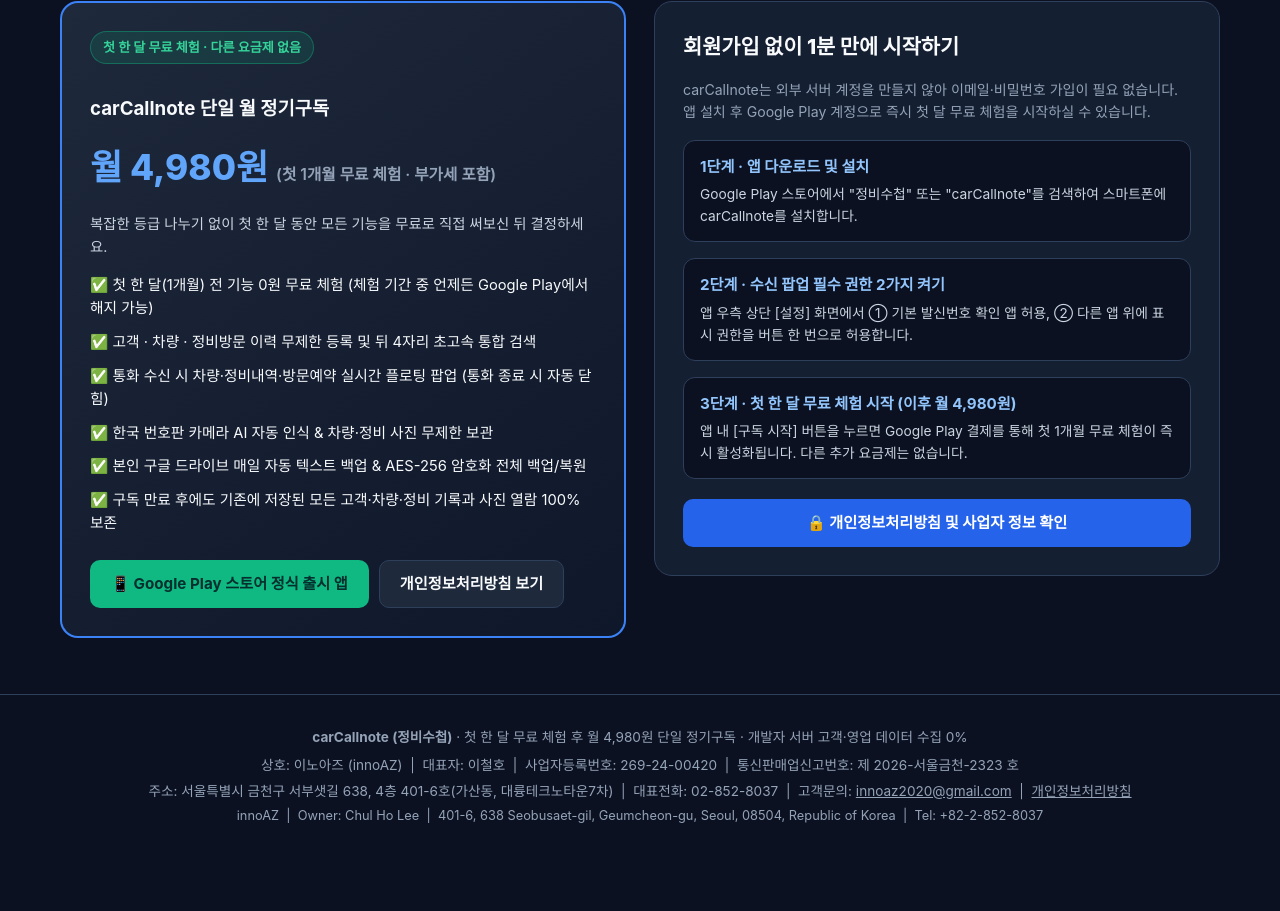
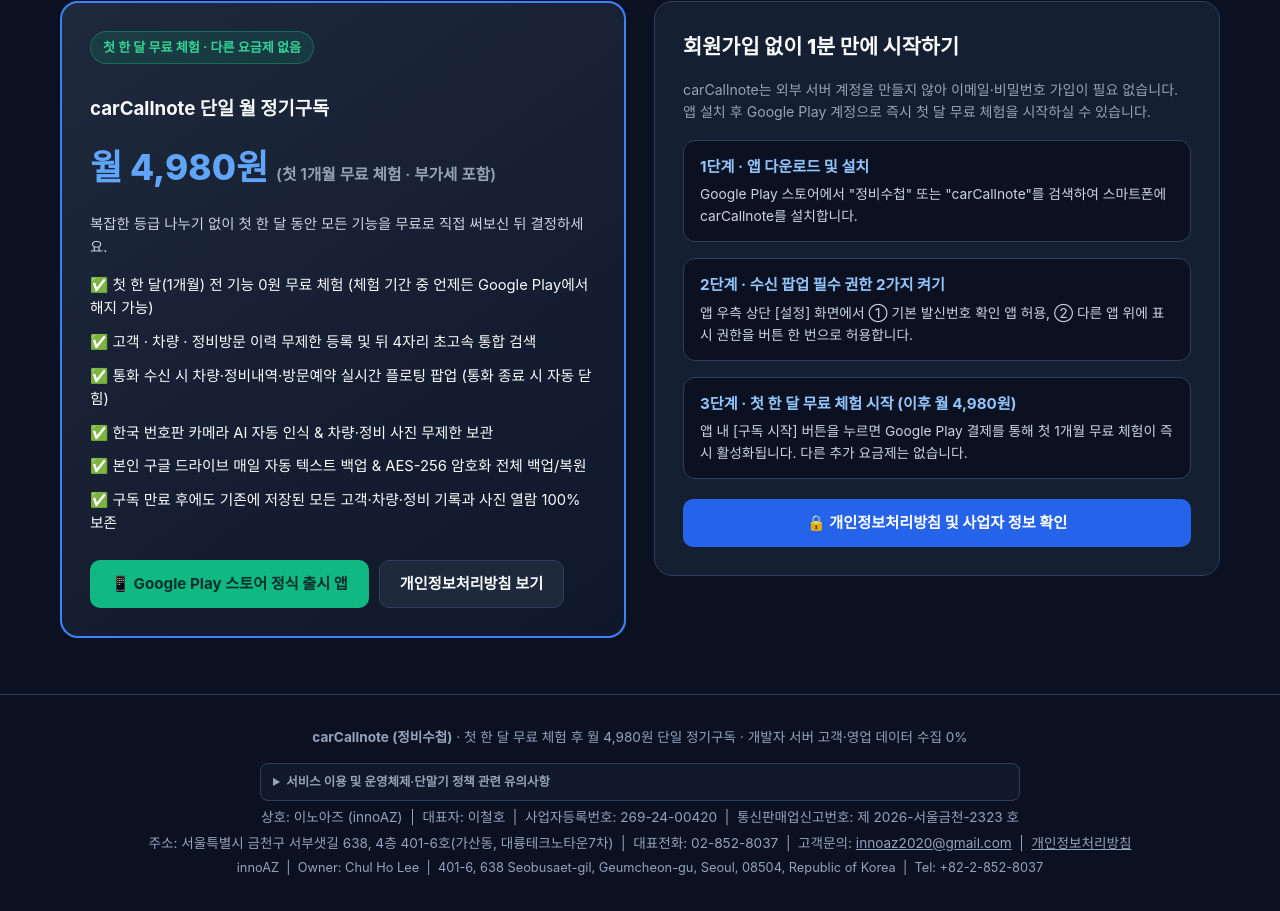
Before and after one commit to innoaz2020-stack/carcallnote-policy, a plain HTML site: page index.html in a window 1280 px wide. Shown: the part 1409-2320 px from the top of the page. Before the commit the page ends 2268 px from the top, so only its background shows below. Drawn offline with Linux system fonts and the light colour scheme.

Commit message:
OS·제조사 정책 변동에 따른 수신 팝업 유의사항 추가 (#4)
작성 도구: Antigravity

```diff
--- a/index.html
+++ b/index.html
@@ -366,6 +366,29 @@
       color: var(--text-muted);
       font-size: 0.85rem;
     }
+
+    .fine-print-disclosure {
+      max-inline-size: 760px;
+      margin-block: 14px 4px;
+      margin-inline: auto;
+      text-align: start;
+      font-size: 0.78rem;
+      color: var(--text-muted);
+      border: 1px solid var(--border);
+      border-radius: 8px;
+      padding: 8px 12px;
+      background: rgba(21, 31, 50, 0.55);
+    }
+
+    .fine-print-disclosure summary {
+      cursor: pointer;
+      font-weight: 600;
+    }
+
+    .fine-print-disclosure p {
+      margin-block-start: 6px;
+      line-height: 1.55;
+    }
   </style>
 </head>
 <body>
@@ -534,6 +557,10 @@
   <footer>
     <div class="container">
       <p><strong>carCallnote (정비수첩)</strong> · 첫 한 달 무료 체험 후 월 4,980원 단일 정기구독 · 개발자 서버 고객·영업 데이터 수집 0%</p>
+      <details class="fine-print-disclosure">
+        <summary>서비스 이용 및 운영체제·단말기 정책 관련 유의사항</summary>
+        <p>전화 수신 시 차량·정비이력 팝업 기능은 Android OS, 단말기 제조사(삼성 갤럭시 등) 및 스토어 시스템 권한 정책 범위 내에서 동작하며, 향후 OS 업데이트나 제조사·플랫폼 정책 변경으로 관련 시스템 권한이 제한·차단될 경우 해당 팝업 기능의 제공 방식이 변경되거나 중단될 수 있습니다(기존 기기 내 고객·차량·정비 기록 열람·검색·백업 기능은 유지되며 언제든 Google Play에서 해지 가능).</p>
+      </details>
       <p style="margin-block-start:6px;">상호: 이노아즈 (innoAZ) &nbsp;|&nbsp; 대표자: 이철호 &nbsp;|&nbsp; 사업자등록번호: 269-24-00420 &nbsp;|&nbsp; 통신판매업신고번호: 제 2026-서울금천-2323 호</p>
       <p style="margin-block-start:4px;">주소: 서울특별시 금천구 서부샛길 638, 4층 401-6호(가산동, 대륭테크노타운7차) &nbsp;|&nbsp; 대표전화: 02-852-8037 &nbsp;|&nbsp; 고객문의: <a href="mailto:innoaz2020@gmail.com" style="text-decoration:underline;">innoaz2020@gmail.com</a> &nbsp;|&nbsp; <a href="./privacy-policy.html" style="text-decoration:underline;">개인정보처리방침</a></p>
       <p style="margin-block-start:4px; font-size:0.8rem;">innoAZ &nbsp;|&nbsp; Owner: Chul Ho Lee &nbsp;|&nbsp; 401-6, 638 Seobusaet-gil, Geumcheon-gu, Seoul, 08504, Republic of Korea &nbsp;|&nbsp; Tel: +82-2-852-8037</p>
```
Also changed, not shown: privacy-policy.html (+13 -1 lines).
